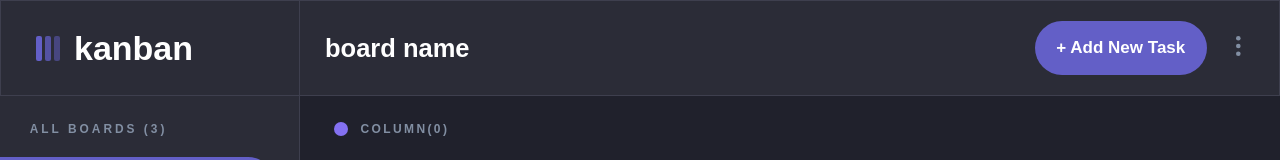
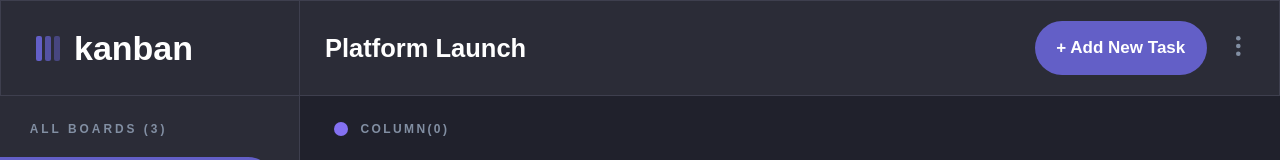
Before and after one commit to AndyGuit/kanban-task-management, a React (Vite) app: page / in a window 1280 px wide. Shown: the top 160 px of the page. Built offline with nearby package versions, Linux system fonts and the light colour scheme.

Commit message:
feat: showing active board name in header

```diff
--- a/src/layout/Header/Header.tsx
+++ b/src/layout/Header/Header.tsx
@@ -1,12 +1,17 @@
+import { useSelector } from 'react-redux';
 import HeaderBoardInfo from '../../components/Header/HeaderBoardInfo/HeaderBoardInfo';
 import HeaderLogo from '../../components/Header/HeaderLogo/HeaderLogo';
+import { RootState } from '../../store/index';
 import classes from './Header.module.scss';
 
 const Header = () => {
+  const boards = useSelector((state: RootState) => state.data.boards);
+  const activeBoardName = boards.filter(board => board.isActive)[0].name;
+
   return (
     <header className={`header ${classes.header}`}>
       <HeaderLogo />
-      <HeaderBoardInfo boardName="board name" />
+      <HeaderBoardInfo boardName={activeBoardName} />
     </header>
   );
 };
```
